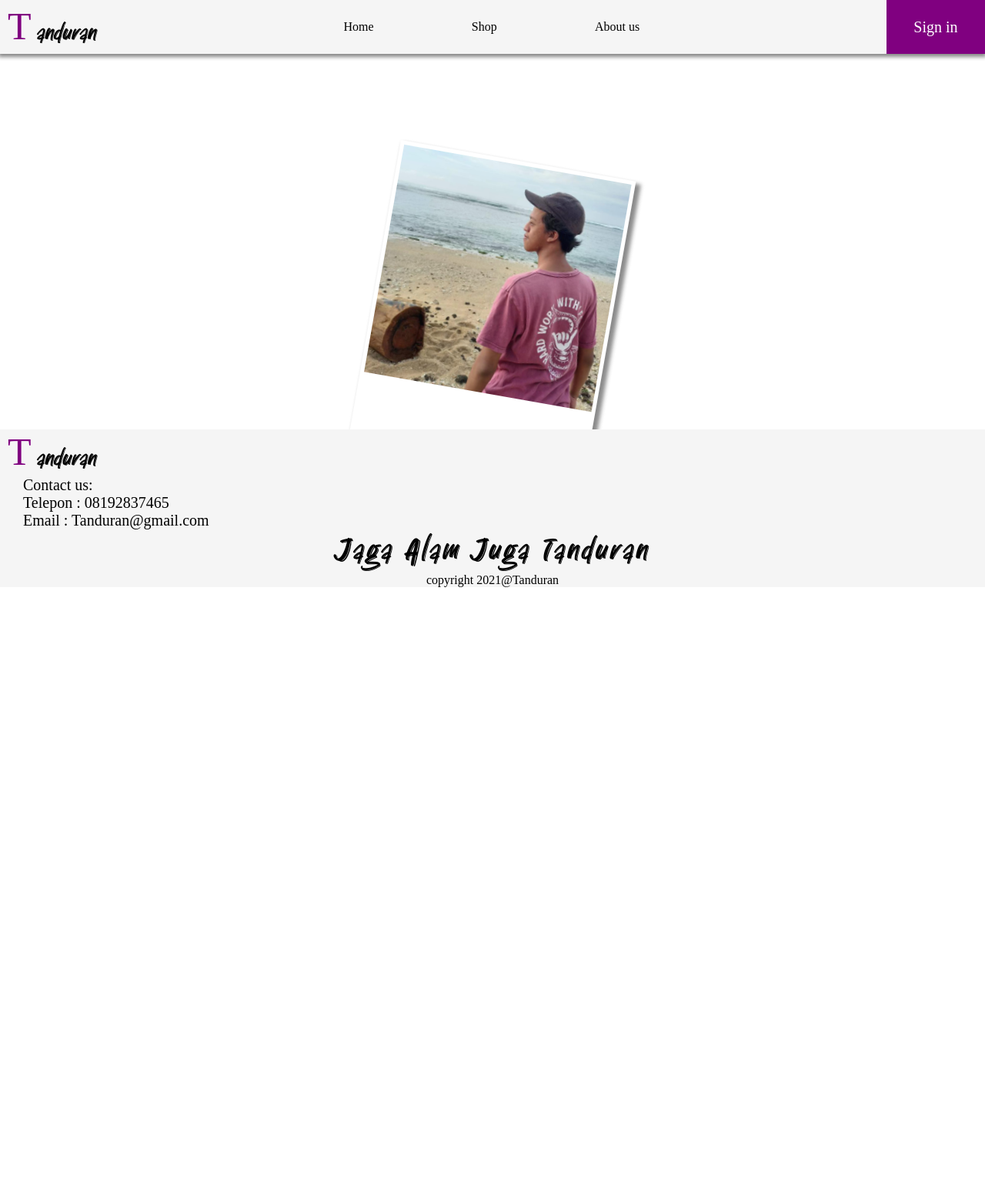
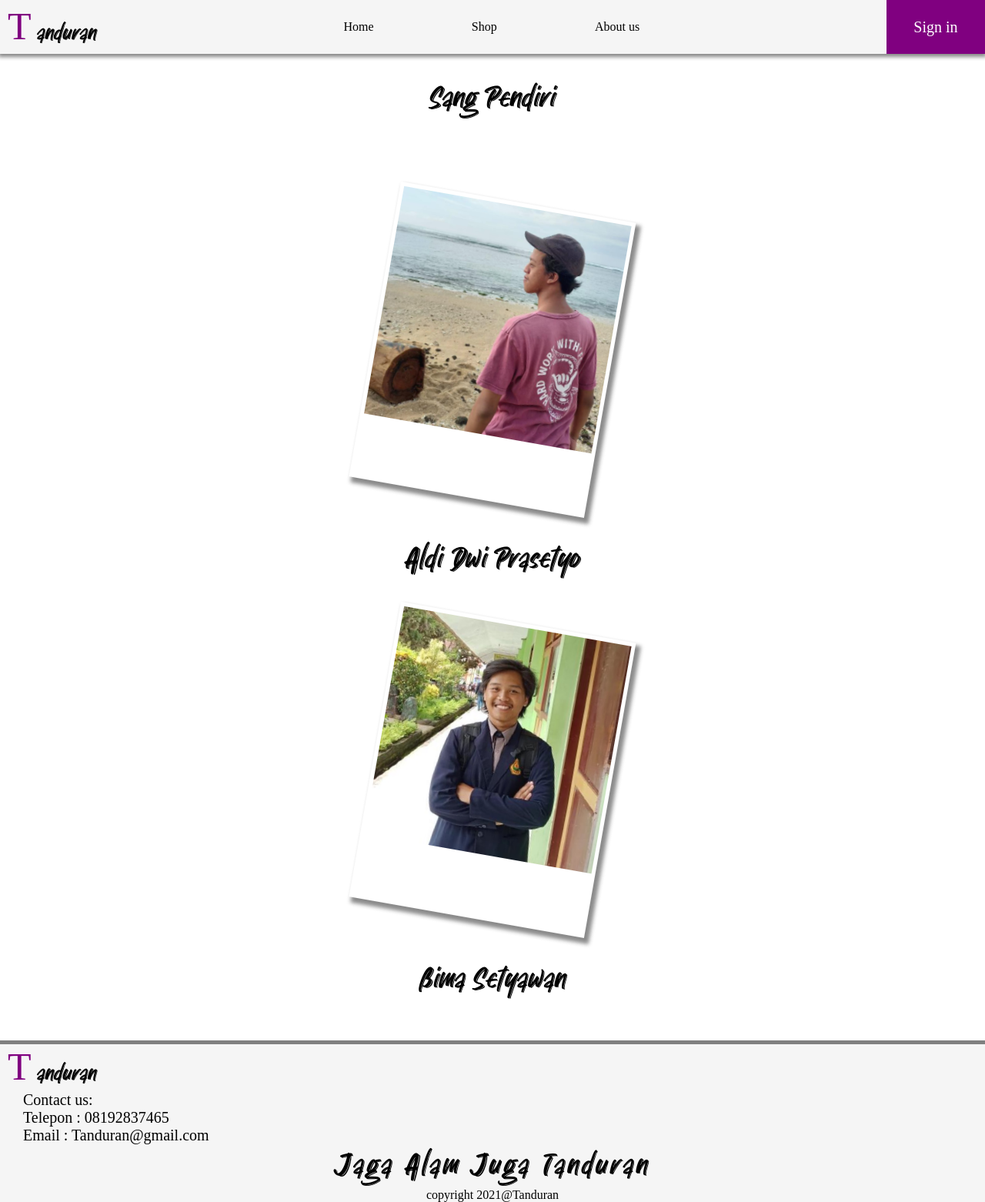
Before and after one commit to iwans123/PWEB_PROJECT, a plain HTML site: page about.html in a window 1280 px wide. Shown: the whole page at 77% size. Before the commit the page ends 800 px from the top, so only its background shows below. Drawn offline with Linux system fonts and the light colour scheme; a web font is replaced by a local one.

Commit message:
upgrade about us 2

```diff
--- a/CSS/contain.css
+++ b/CSS/contain.css
@@ -95,19 +95,26 @@
 }
 /* page 3 */
 .container-slide{
-    height: 100px;
+    display: flex;
+    flex-direction: column;
 }
 .slideshow{
-    position: absolute;
     display: flex;
     width: 100%;
-    height: 100%;
+    align-items: center;
     justify-content: center;
-    align-items: center;
     z-index: -1;
+}
+.identitas{
+    padding: 50px;
+    font-family: 'old';
+    font-size: 40px;
+    text-align: center;
 }
 .biodata{
     display: none;
+}
+.biodatatwo{
 }
 .polaroid{
     padding: 5px;
--- a/CSS/header.css
+++ b/CSS/header.css
@@ -42,6 +42,17 @@ header p:nth-child(2){
     width: 70%;
 }
 /* page 3 */
+.header-about{
+    display: flex;
+    flex-direction: column;
+    height: 20vh;
+    padding-top: 100px;
+}
+.header-about p{
+    font-family: 'old';
+    font-size: 40px;
+    text-align: center;
+}
 @media screen and (max-width: 576px){
     .flex-header{
         position: relative;
--- a/CSS/nav.css
+++ b/CSS/nav.css
@@ -118,6 +118,7 @@ nav ul li a:hover{
 }
 footer{
     background-color: whitesmoke;
+    border-top: 5px solid grey;
 }
 .contact{
     margin-left: 30px;
--- a/JS/biodata.js
+++ b/JS/biodata.js
@@ -1,14 +1,30 @@
 var SlideIndex=0;
+var SlideIndexTwo = 0;
 slideshow();
-
+slideshowTwo();
 function slideshow(){
     var i;
     var slide = document.getElementsByClassName("biodata");
+
     for(var i = 0; i<slide.length; i++){
         slide[i].style.display = "none";
     }
+
     SlideIndex++;
     if(SlideIndex > slide.length){SlideIndex = 1}
     slide[SlideIndex-1].style.display = "block";
     setTimeout(slideshow, 2000);
 }
+function slideshowTwo(){
+    var j;
+
+    var slideTwo = document.getElementsByClassName("biodatatwo");
+    for(var j = 0; j<slideTwo.length; j++){
+        slideTwo[j].style.display = "none";
+    }
+
+    SlideIndexTwo++;
+    if(SlideIndexTwo > slideTwo.length){SlideIndexTwo = 1}
+    slideTwo[SlideIndexTwo-1].style.display = "block";
+    setTimeout(slideshowTwo, 2000);
+}
--- a/about.html
+++ b/about.html
@@ -29,6 +29,9 @@
             <div><span>Sign in</span></div>
         </a>
     </nav>
+    <div class="header-about">
+        <p>Sang Pendiri</p>
+    </div>
     <div class="container-slide">
         <div class="slideshow">
             <div class="biodata">
@@ -42,7 +45,27 @@
                 </div>
             </div>
         </div>
-        <br><br><br><br><br><br><br><br><br><br><br><br><br><br><br><br><br><br><br><br><br><br><br><br><br><br><br><br><br><br><br>
+        <div class="identitas">
+            <p>Aldi Dwi Prasetyo</p>
+        </div>
+    </div>
+    <div class="container-slide">
+        <div class="slideshow">
+            <div class="biodatatwo">
+                <div class="polaroid">
+                    <img src="gambar/bima.jpeg" width="300px" height=300px">
+                </div>
+            </div>
+            <div class="biodatatwo">
+                <div class="polaroid-kedua">
+                    <img src="gambar/bima.jpeg" width="300px" height=300px">
+                </div>
+            </div>
+        </div>
+        <div class="identitas">
+            <p>Bima Setyawan</p>
+        </div>
+    </div>
     <footer>
         <div class="logo">
             <span>T</span>
@@ -56,7 +79,6 @@
         <p class="bijak">Jaga Alam Juga Tanduran</p>
         <p>copyright 2021@Tanduran</p>
     </footer>
-    </div>
 </body>
 <script src="JS/humberger.js"></script>
 <script src="JS/biodata.js"></script>
```
Also changed, not shown: gambar/bima.jpeg (added). Lines whose indentation alone changed are shown as unchanged.
